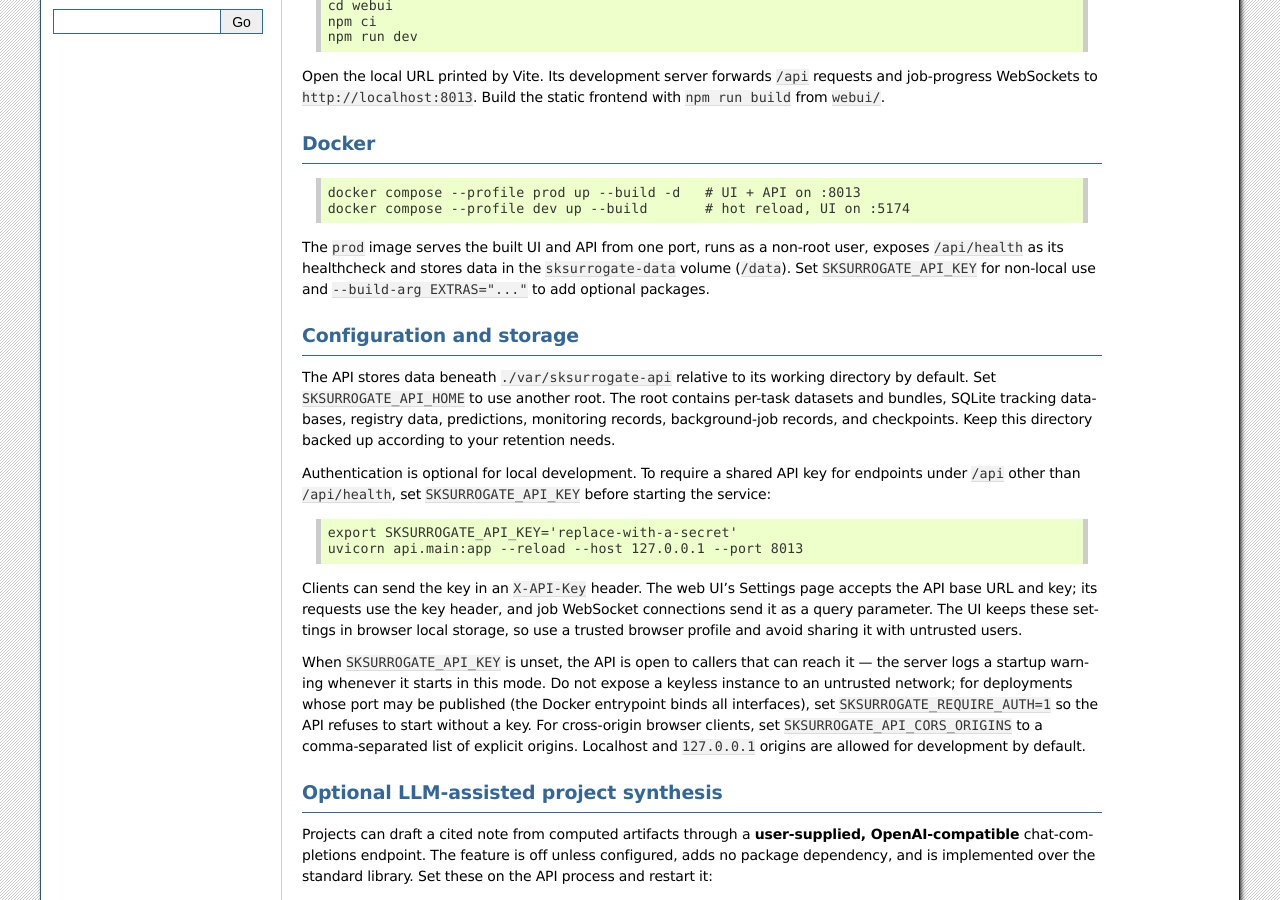
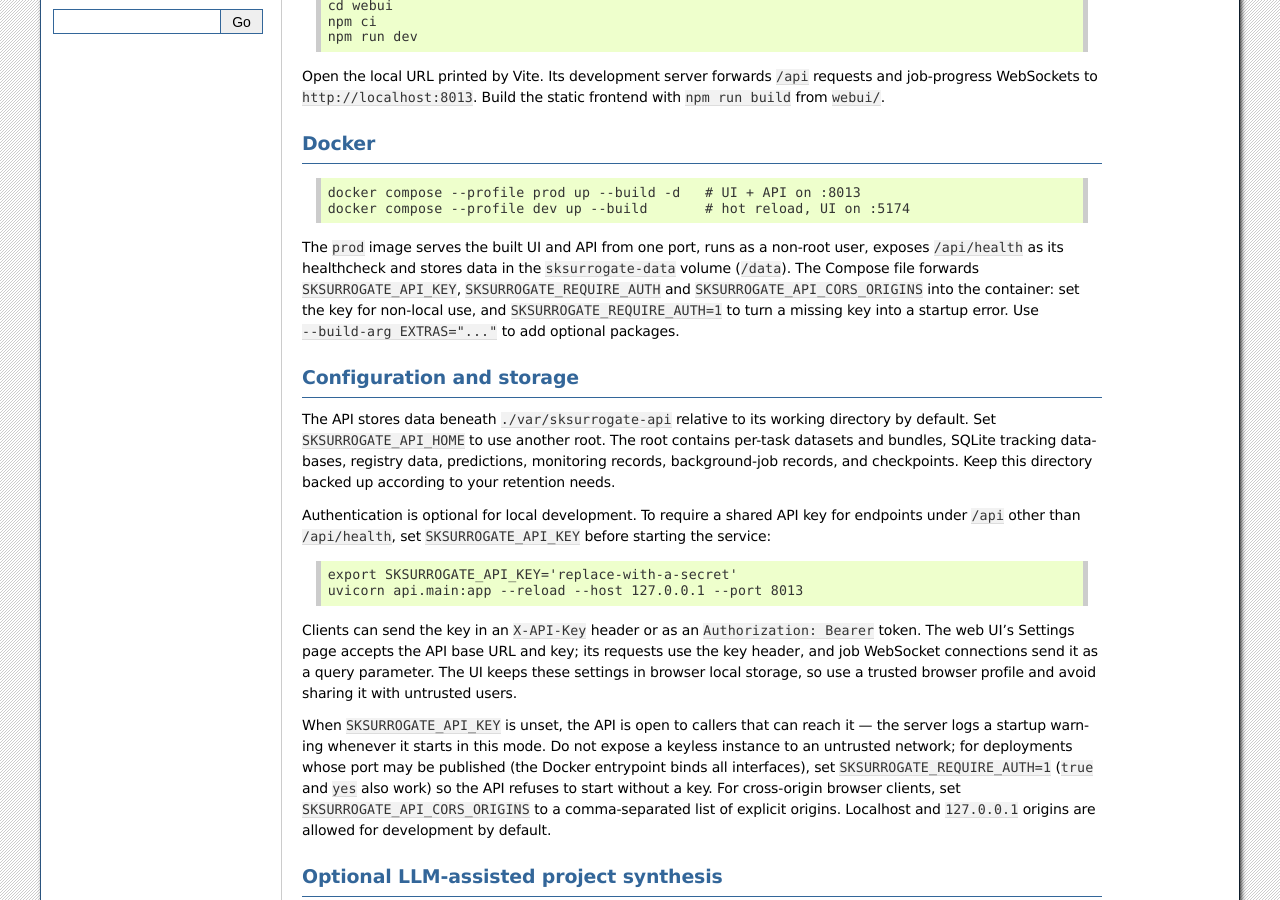
Before and after one commit to mghasemi/sksurrogate, a Sphinx documentation site: the page built from docs/controlplane.rst, in a window 1280 px wide and 900 px high, scrolled down 486 px. Built offline with Sphinx 7.4.7, drawn with Linux system fonts in a browser that asks for light colours.

Commit message:
docs(auth): document SKSURROGATE_REQUIRE_AUTH everywhere it is needed
Accuracy review of d5bb00a..a49feca found the fail-fast var missing from three places that matter: docker-compose.yml never forwarded SKSURROGATE_REQUIRE_AUTH, so the exact deployment shape it protects could not use it; api/config.py (the canonical env-var docstring) omitted it; and the README Docker paragraph did not mention it. controlplane.rst now also states that Compose forwards all three auth vars, that Bearer tokens are accepted alongside X-API-Key, and that true/yes work as alternative REQUIRE_AUTH values. CHANGELOG bullet notes the Compose passthrough. Verified: compose YAML parses with the new key present, fresh Sphinx build exits 0 with zero warnings, 19 auth tests pass.

```diff
--- a/CHANGELOG.rst
+++ b/CHANGELOG.rst
@@ -11,7 +11,8 @@ API authentication
   unset, the API logs a warning at startup; setting
   ``SKSURROGATE_REQUIRE_AUTH=1|true|yes`` makes it refuse to start without a
   key — for deployments that expose the port beyond a trusted network (the
-  Docker entrypoint binds all interfaces).
+  Docker entrypoint binds all interfaces). The Compose file forwards the
+  variable into the prod container.
 * The web UI's **Settings / Audit** page now reports the server's
   authentication state: a warning when the server requires an API key this
   browser has not stored, an error note when the stored key is rejected (401),
--- a/docker-compose.yml
+++ b/docker-compose.yml
@@ -32,6 +32,7 @@ services:
       - sksurrogate-data:/data
     environment:
       SKSURROGATE_API_KEY: ${SKSURROGATE_API_KEY:-}
+      SKSURROGATE_REQUIRE_AUTH: ${SKSURROGATE_REQUIRE_AUTH:-}
       SKSURROGATE_API_CORS_ORIGINS: ${SKSURROGATE_API_CORS_ORIGINS:-}
 
 volumes:
--- a/docs/controlplane.rst
+++ b/docs/controlplane.rst
@@ -48,8 +48,11 @@ Docker
 
 The ``prod`` image serves the built UI and API from one port, runs as a
 non-root user, exposes ``/api/health`` as its healthcheck and stores data in
-the ``sksurrogate-data`` volume (``/data``). Set ``SKSURROGATE_API_KEY`` for
-non-local use and ``--build-arg EXTRAS="..."`` to add optional packages.
+the ``sksurrogate-data`` volume (``/data``). The Compose file forwards
+``SKSURROGATE_API_KEY``, ``SKSURROGATE_REQUIRE_AUTH`` and
+``SKSURROGATE_API_CORS_ORIGINS`` into the container: set the key for non-local
+use, and ``SKSURROGATE_REQUIRE_AUTH=1`` to turn a missing key into a startup
+error. Use ``--build-arg EXTRAS="..."`` to add optional packages.
 
 Configuration and storage
 =========================
@@ -69,17 +72,19 @@ for endpoints under ``/api`` other than ``/api/health``, set
    export SKSURROGATE_API_KEY='replace-with-a-secret'
    uvicorn api.main:app --reload --host 127.0.0.1 --port 8013
 
-Clients can send the key in an ``X-API-Key`` header. The web UI's Settings
-page accepts the API base URL and key; its requests use the key header, and
-job WebSocket connections send it as a query parameter. The UI keeps these
-settings in browser local storage, so use a trusted browser profile and avoid
-sharing it with untrusted users.
+Clients can send the key in an ``X-API-Key`` header or as an
+``Authorization: Bearer`` token. The web UI's Settings page accepts the API
+base URL and key; its requests use the key header, and job WebSocket
+connections send it as a query parameter. The UI keeps these settings in
+browser local storage, so use a trusted browser profile and avoid sharing it
+with untrusted users.
 
 When ``SKSURROGATE_API_KEY`` is unset, the API is open to callers that can
 reach it — the server logs a startup warning whenever it starts in this mode.
 Do not expose a keyless instance to an untrusted network; for deployments whose
 port may be published (the Docker entrypoint binds all interfaces), set
-``SKSURROGATE_REQUIRE_AUTH=1`` so the API refuses to start without a key. For
+``SKSURROGATE_REQUIRE_AUTH=1`` (``true`` and ``yes`` also work) so the API
+refuses to start without a key. For
 cross-origin browser clients, set ``SKSURROGATE_API_CORS_ORIGINS`` to a
 comma-separated list of explicit origins. Localhost and ``127.0.0.1`` origins
 are allowed for development by default.
--- a/readme.rst
+++ b/readme.rst
@@ -117,8 +117,10 @@ From a source checkout (Docker with Compose required)::
     docker compose --profile dev up --build       # hot reload; UI on http://localhost:5174
 
 Set ``SKSURROGATE_PORT`` to change the port and ``SKSURROGATE_API_KEY`` to
-require an API key. Data persists in the ``sksurrogate-data`` volume. See the
-control-plane guide for details.
+require an API key; for any published port also set
+``SKSURROGATE_REQUIRE_AUTH=1`` so the container refuses to start without a key.
+Data persists in the ``sksurrogate-data`` volume. See the control-plane guide
+for details.
 
 Benchmarks
 ----------
```
Also changed, not shown: 1 other file.
